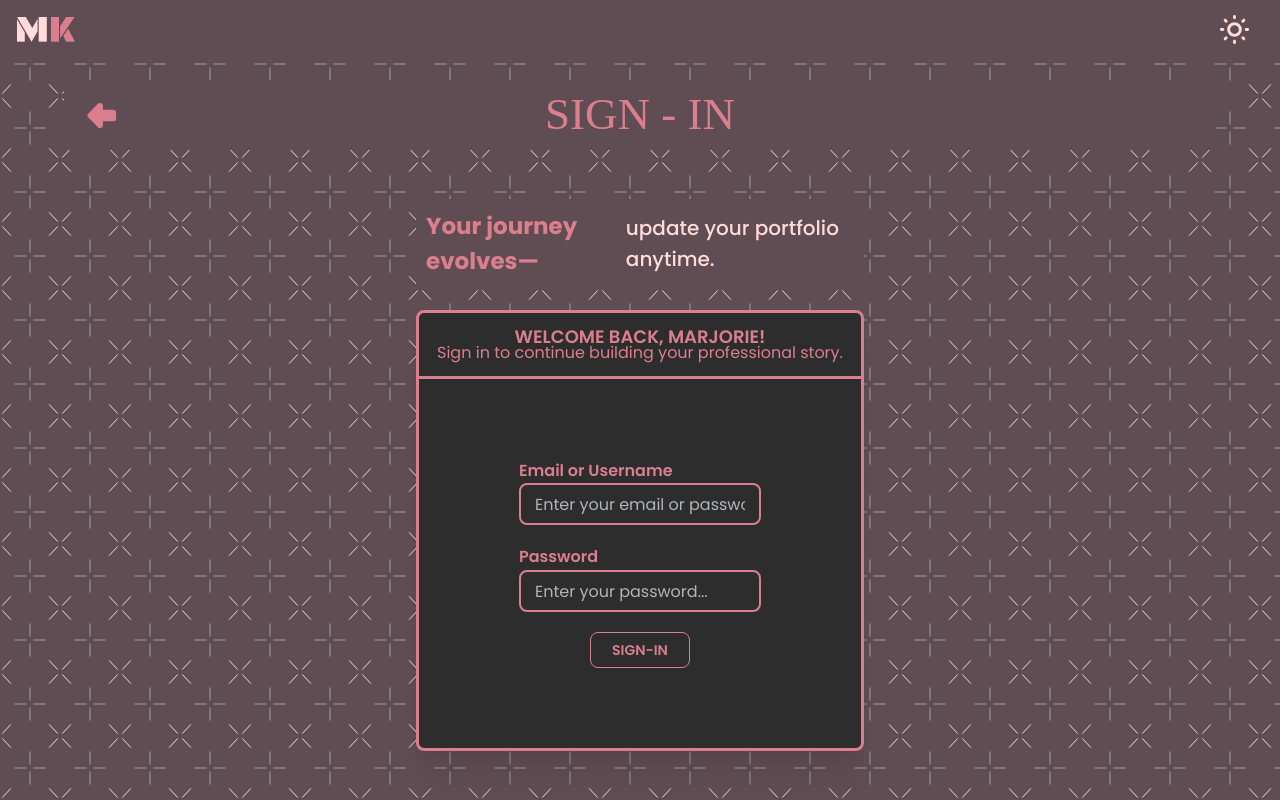
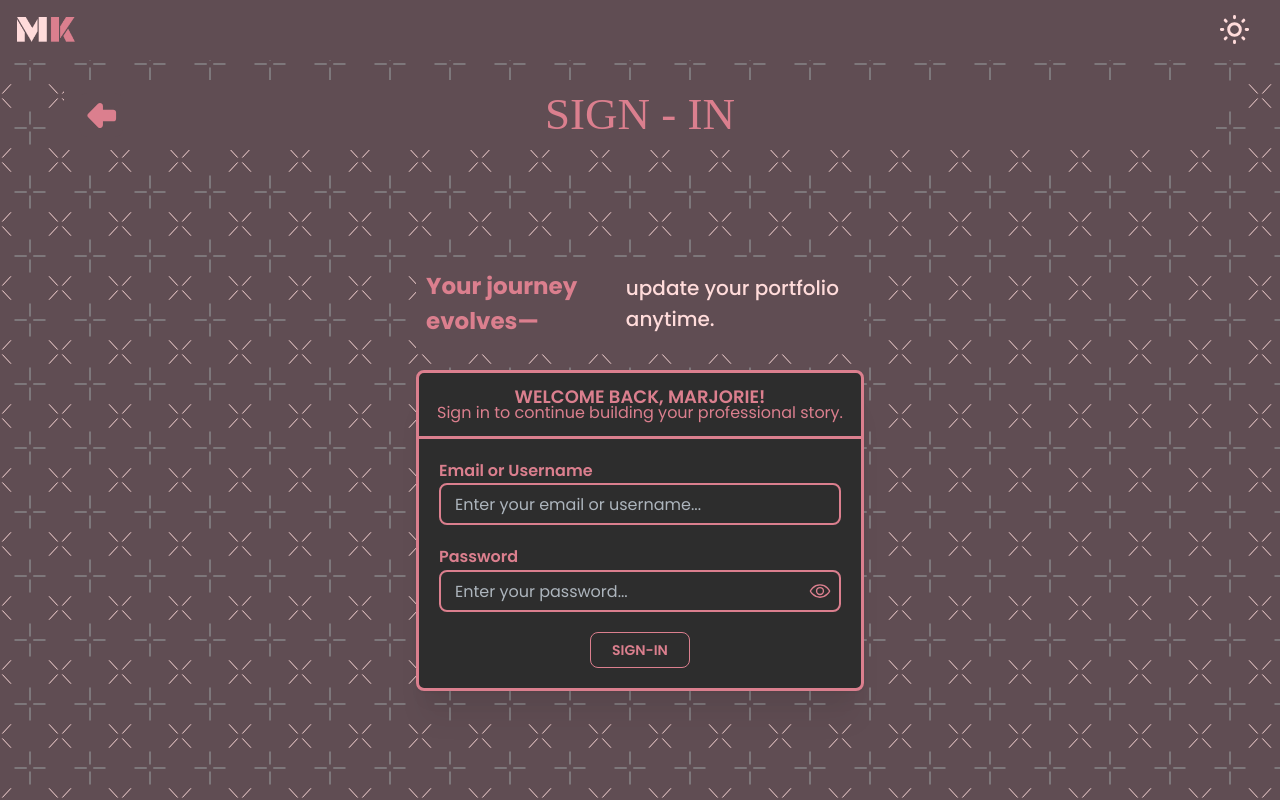
Before and after one commit to marjorie-portfolio/marjorie-portfolio-frontend, a React (Vite) app: page /sign-in in a window 1280 px wide. Built offline with nearby package versions, Linux system fonts and the light colour scheme; a web font is replaced by a local one.

Commit message:
: wrench - working sign-in page with backend

```diff
--- a/package.json
+++ b/package.json
@@ -15,6 +15,9 @@
     "@mantine/notifications": "^9.4.1",
     "@nine-thirty-five/material-symbols-react": "^2.1.4",
     "@tabler/icons-react": "^3.44.0",
+    "@tanstack/react-query": "^5.101.4",
+    "@tanstack/react-query-devtools": "^5.101.4",
+    "axios": "^1.18.1",
     "react": "^19.2.7",
     "react-dom": "^19.2.7",
     "react-router-dom": "^7.18.1"
--- a/src/main.tsx
+++ b/src/main.tsx
@@ -1,23 +1,31 @@
-import "../src/assets/fonts.css"
+import "../src/assets/fonts.css";
 import "@mantine/core/styles.css";
 
 import { StrictMode } from "react";
 import { createRoot } from "react-dom/client";
 import { MantineProvider } from "@mantine/core";
 import { BrowserRouter } from "react-router-dom";
+import { QueryClientProvider, QueryClient } from "@tanstack/react-query";
+import { ReactQueryDevtools } from "@tanstack/react-query-devtools";
 import AppProvider from "./provider/AppProvider.tsx";
 import App from "./App.tsx";
 
+const queryClient = new QueryClient();
+
 createRoot(document.getElementById("root")!).render(
+  <QueryClientProvider client={queryClient}>
     <AppProvider>
       <BrowserRouter>
         <StrictMode>
-        <MantineProvider theme={{
+          <MantineProvider
+            theme={{
               fontFamily: "Poppins",
-        }}>
+            }}
+          >
             <App />
           </MantineProvider>
         </StrictMode>
       </BrowserRouter>
-  </AppProvider>,
+    </AppProvider>
+  </QueryClientProvider>,
 );
--- a/src/pages/sign-in/components/SignInDialog.tsx
+++ b/src/pages/sign-in/components/SignInDialog.tsx
@@ -1,9 +1,52 @@
-import { Paper, Text, Box, TextInput, Flex, Button } from "@mantine/core";
+import { useState } from "react";
+import axios from "axios";
+import {
+  Paper,
+  Text,
+  Box,
+  TextInput,
+  Flex,
+  Button,
+  PasswordInput,
+} from "@mantine/core";
+
 import { useTheme } from "../../../context/ThemeContext";
+
+import { useLogin } from "../../../query/auth";
+import type { FetchUserRequest } from "../../../types/auth";
 
 export default function SignInDialog() {
   const { colors } = useTheme();
 
+  const loginMutation = useLogin();
+
+  const [errorMessage, setErrorMessage] = useState("");
+
+  const [loginForm, setLoginForm] = useState<FetchUserRequest>({
+    emailOrUsername: "",
+    password: "",
+  });
+
+  const handleSubmit = () =>
+    loginMutation.mutate(loginForm, {
+      onSuccess: (data) => {
+        console.log(data);
+      },
+
+      onError: (error) => {
+        if (axios.isAxiosError(error)) {
+          setErrorMessage(
+            error.response?.data.message ?? "Something went wrong.",
+          );
+          setLoginForm({
+            emailOrUsername: "",
+            password: "",
+          });
+        } else {
+          setErrorMessage("Something went wrong.");
+        }
+      },
+    });
   return (
     <>
       <Paper
@@ -28,11 +71,19 @@ export default function SignInDialog() {
             Sign in to continue building your professional story.
           </Text>
         </Box>
-        <Box px={100} py={80}>
+        <Box px={20} py={20}>
           <Flex direction={"column"} gap={20}>
             <TextInput
+              value={loginForm.emailOrUsername ?? ""}
+              onChange={(e) =>
+                setLoginForm({
+                  ...loginForm,
+                  emailOrUsername: e.currentTarget.value,
+                })
+              }
               label="Email or Username"
-              placeholder="Enter your email or password..."
+              placeholder="Enter your email or username..."
+              size="md"
               styles={{
                 label: {
                   color: colors.accPrimary,
@@ -43,11 +94,18 @@ export default function SignInDialog() {
                   backgroundColor: colors.bgHighlight,
                 },
               }}
-              size="md"
             />
-            <TextInput
+            <PasswordInput
+              value={loginForm.password ?? ""}
+              onChange={(e) =>
+                setLoginForm({
+                  ...loginForm,
+                  password: e.currentTarget.value,
+                })
+              }
               label="Password"
               placeholder="Enter your password..."
+              size="md"
               styles={{
                 label: {
                   color: colors.accPrimary,
@@ -57,12 +115,27 @@ export default function SignInDialog() {
                   border: `2px solid ${colors.accPrimary}`,
                   backgroundColor: colors.bgHighlight,
                 },
+                visibilityToggle: {
+                  color: colors.accPrimary,
+                },
               }}
-              size="md"
             />
             <Flex w={"100%"} align={"center"} justify={"center"}>
-              <Button w={100} variant="outline" color={colors.accPrimary}>SIGN-IN</Button>
+              <Button
+                w={100}
+                variant="outline"
+                color={colors.accPrimary}
+                onClick={handleSubmit}
+                  loading={loginMutation.isPending}
+              >
+                SIGN-IN
+              </Button>
             </Flex>
+            {errorMessage && (
+              <Text c="red" size="sm" ta={"center"}>
+                {errorMessage}
+              </Text>
+            )}
           </Flex>
         </Box>
       </Paper>
--- /dev/null
+++ b/src/query/auth.ts
@@ -0,0 +1,8 @@
+import { useMutation } from "@tanstack/react-query";
+import { fetchUser } from "../services/auth";
+
+export function useLogin(){
+    return useMutation({
+        mutationFn: fetchUser
+    })
+}
--- /dev/null
+++ b/src/services/auth.ts
@@ -0,0 +1,9 @@
+import api from "./axios.ts"
+import type { FetchUserRequest, FetchUserResponse } from "../types/auth.ts"
+
+export async function fetchUser(reqBody: FetchUserRequest): Promise <FetchUserResponse> {
+
+    const response = await api.post(`/auth/login`,reqBody)
+
+   return response.data
+}
--- /dev/null
+++ b/src/services/axios.ts
@@ -0,0 +1,11 @@
+import axios from "axios";
+
+const api = axios.create({
+  baseURL: import.meta.env.VITE_API_URL,
+  withCredentials: true,
+  headers: {
+    "Content-Type": "application/json",
+  },
+});
+
+export default api
--- /dev/null
+++ b/src/types/auth.ts
@@ -0,0 +1,13 @@
+export interface FetchUserRequest {
+ emailOrUsername?:  string,
+ password?: string
+}
+
+export interface FetchUserResponse {
+     message: string,
+      user: {
+        id: number,
+        email: string,
+        fullname: string,
+      },
+}
```
Also changed, not shown: 2 other files (tests, documents, lock files or other folders). Lines whose indentation alone changed are shown as unchanged.
